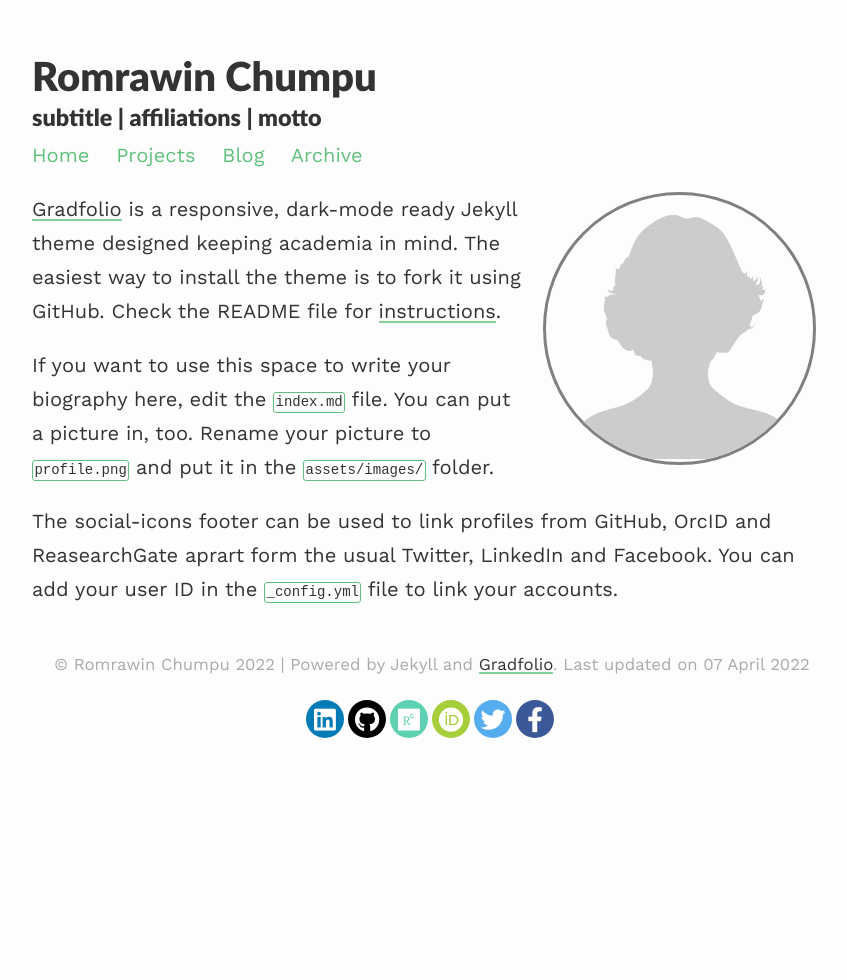
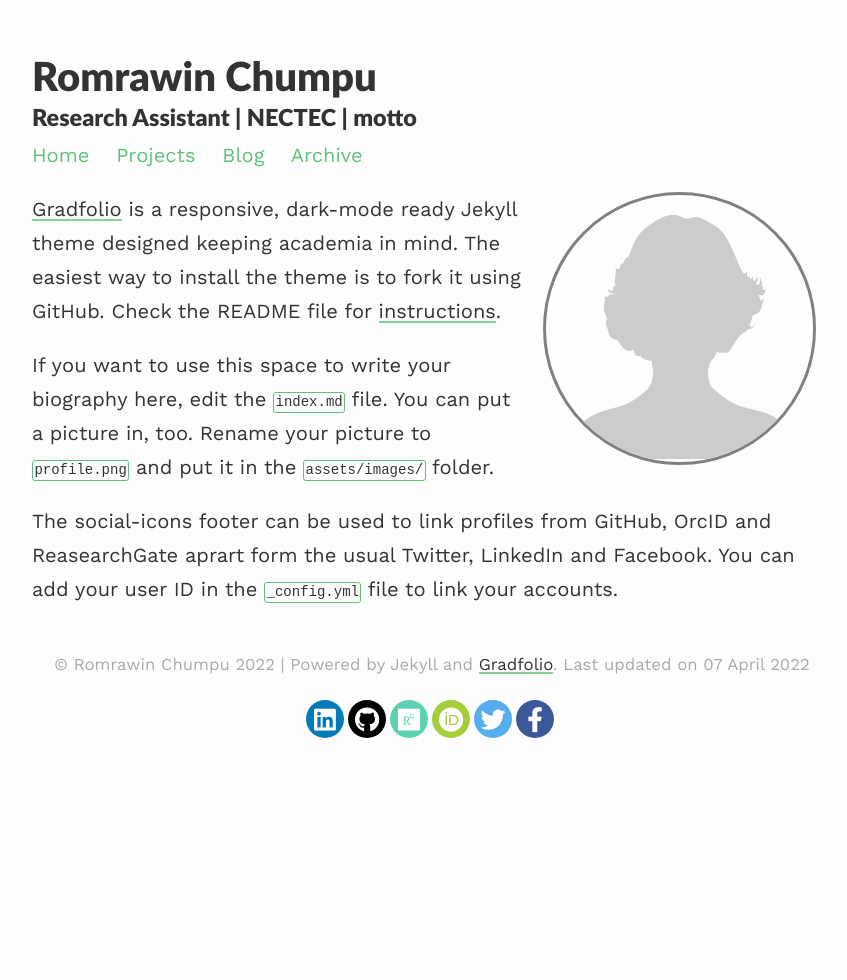
Before and after one commit to romrawinjp/romrawinjp.github.io, a Jekyll site: the page built from index.md, in a window 1280 px wide. Shown: the whole page, without its empty margins (208-1055 px from the left). Built offline with Jekyll 4.4.1, drawn with Linux system fonts in a browser that asks for light colours; nearby versions of some CDN libraries.

Commit message:
update config.yml

```diff
--- a/_config.yml
+++ b/_config.yml
@@ -1,9 +1,9 @@
 ### your site title here
 
 title: Romrawin Chumpu
-description: subtitle | affiliations | motto
+description: Research Assistant | NECTEC | motto
 
-baseurl: /romrawinjp.github.io #name of GitHub repository
+baseurl: #name of GitHub repository
 url: "" #custom url to be used instead of GitHub repository
 email: #
 
```
